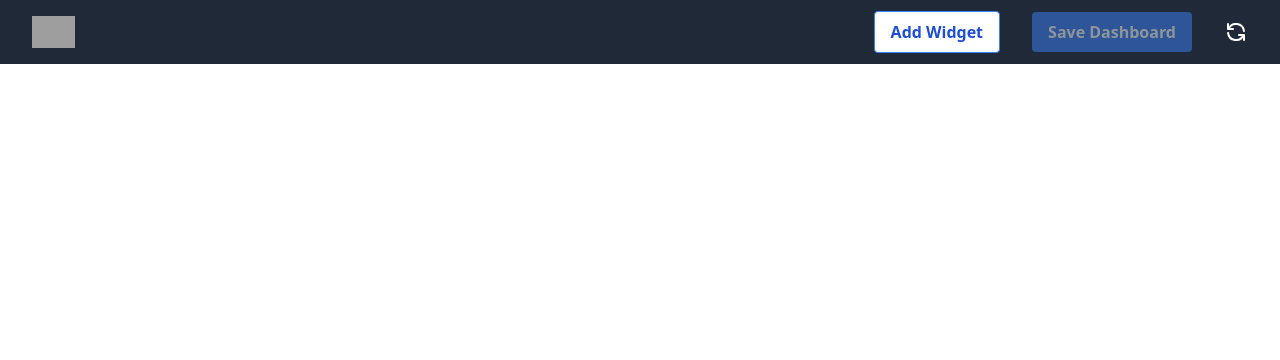
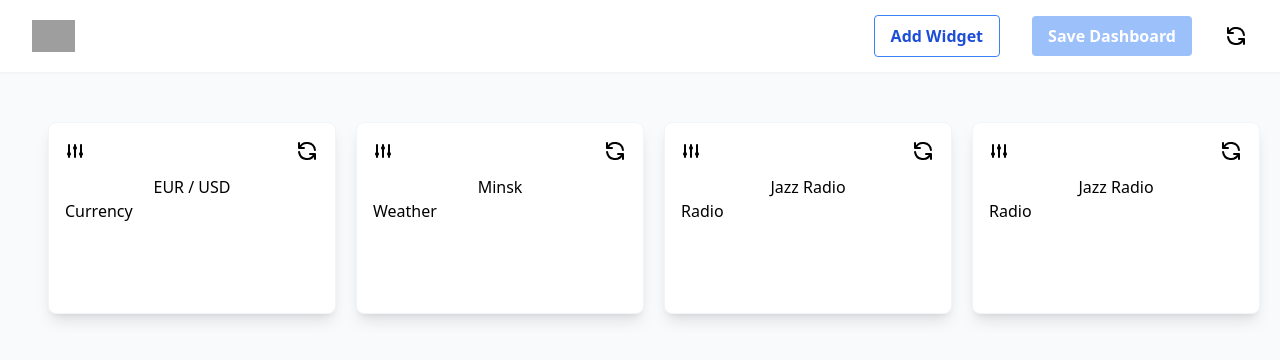
Before and after one commit to OlegSlavashevich/dashboard, a React (Create React App) app in the folder client/: page / in a window 1280 px wide. Shown: the top 360 px of the page. Built offline with nearby package versions, Linux system fonts and the light colour scheme; grey boxes are pictures that could not be loaded.

Commit message:
create base widgets markup

```diff
--- a/client/src/App.css
+++ b/client/src/App.css
@@ -1,38 +1,4 @@
-.App {
-  text-align: center;
+.content {
+  background-color: rgba(249, 250, 251, 1);
+  min-height: calc(100vh - 4.6rem);
 }
-
-.App-logo {
-  height: 40vmin;
-  pointer-events: none;
-}
-
-@media (prefers-reduced-motion: no-preference) {
-  .App-logo {
-    animation: App-logo-spin infinite 20s linear;
-  }
-}
-
-.App-header {
-  background-color: #282c34;
-  min-height: 100vh;
-  display: flex;
-  flex-direction: column;
-  align-items: center;
-  justify-content: center;
-  font-size: calc(10px + 2vmin);
-  color: white;
-}
-
-.App-link {
-  color: #61dafb;
-}
-
-@keyframes App-logo-spin {
-  from {
-    transform: rotate(0deg);
-  }
-  to {
-    transform: rotate(360deg);
-  }
-}
--- a/client/src/App.js
+++ b/client/src/App.js
@@ -1,7 +1,7 @@
 import './App.css';
 import { QueryClient, QueryClientProvider } from 'react-query';
 import Header from './components/Header';
-// import Currency from './components/Currensy';
+import WidgetList from './components/Widgets/WidgetList';
 
 const queryClient = new QueryClient();
 
@@ -9,6 +9,11 @@ function App() {
   return (
     <QueryClientProvider client={queryClient}>
       <Header />
+      <div className="content">
+        <div className="p-12">
+          <WidgetList />
+        </div>
+      </div>
     </QueryClientProvider>
   );
 }
--- a/client/src/components/Currency/index.js
+++ /dev/null
@@ -1,15 +0,0 @@
-import React from 'react';
-import { useQuery } from 'react-query';
-
-const Currency = () => {
-  const { data } = useQuery('currency', () =>
-    fetch('https://www.nbrb.by/api/exrates/currencies').then((res) => res.json())
-  );
-  return (
-    <div className="flex justify-center items-center h-[100vh]">
-      {JSON.stringify(data, null, 2)}
-    </div>
-  );
-};
-
-export default Currency;
--- a/client/src/components/Header/RefreshButton/index.js
+++ b/client/src/components/Header/RefreshButton/index.js
@@ -9,7 +9,6 @@ const RefreshButton = () => (
       viewBox="0 0 24 24"
       stroke="currentColor">
       <path
-        color="white"
         strokeLinecap="round"
         strokeLinejoin="round"
         strokeWidth="2"
--- a/client/src/components/Header/index.js
+++ b/client/src/components/Header/index.js
@@ -5,7 +5,7 @@ import SaveButton from './SaveButton';
 
 const Header = () => {
   return (
-    <nav className="bg-gray-800">
+    <nav className="border-b-2 border-gray-100 py-1">
       <div className="max-w-7xl mx-auto px-2 sm:px-6 lg:px-8">
         <div className="relative flex items-center justify-between h-16">
           <div className="flex-1 flex items-center justify-center sm:items-stretch sm:justify-start">
--- /dev/null
+++ b/client/src/components/UI/Widget/index.js
@@ -0,0 +1,42 @@
+/* eslint-disable react/prop-types */
+import React from 'react';
+
+const Widget = ({ children }) => {
+  return (
+    <div className="shadow-lg px-4 py-1 bg-white w-72 h-[12rem] rounded-lg border border-inherit border-slate-100">
+      <WidgetHeader />
+      {children}
+    </div>
+  );
+};
+
+const WidgetHeader = () => (
+  <div className="flex h-[3rem]">
+    <button>
+      <svg
+        xmlns="http://www.w3.org/2000/svg"
+        className="h-5 w-5"
+        viewBox="0 0 20 20"
+        fill="currentColor">
+        <path d="M5 4a1 1 0 00-2 0v7.268a2 2 0 000 3.464V16a1 1 0 102 0v-1.268a2 2 0 000-3.464V4zM11 4a1 1 0 10-2 0v1.268a2 2 0 000 3.464V16a1 1 0 102 0V8.732a2 2 0 000-3.464V4zM16 3a1 1 0 011 1v7.268a2 2 0 010 3.464V16a1 1 0 11-2 0v-1.268a2 2 0 010-3.464V4a1 1 0 011-1z" />
+      </svg>
+    </button>
+    <button className="ml-auto">
+      <svg
+        xmlns="http://www.w3.org/2000/svg"
+        className="h-6 w-6"
+        fill="none"
+        viewBox="0 0 24 24"
+        stroke="currentColor">
+        <path
+          strokeLinecap="round"
+          strokeLinejoin="round"
+          strokeWidth="2"
+          d="M4 4v5h.582m15.356 2A8.001 8.001 0 004.582 9m0 0H9m11 11v-5h-.581m0 0a8.003 8.003 0 01-15.357-2m15.357 2H15"
+        />
+      </svg>
+    </button>
+  </div>
+);
+
+export default Widget;
--- /dev/null
+++ b/client/src/components/Widgets/Currency/index.js
@@ -0,0 +1,29 @@
+import React from 'react';
+import Widget from '../../UI/Widget';
+// import { useQuery } from 'react-query';
+
+/**
+  config: {
+    id: number,
+    type: 'string (currency | ...)',
+    data: {
+      ....
+    }
+  }
+ */
+
+const Currency = (config) => {
+  // const { data } = useQuery('currency', () =>
+  //   fetch('https://www.nbrb.by/api/exrates/currencies').then((res) => res.json())
+  // );
+  return (
+    <Widget>
+      <div className="flex justify-center">
+        <div>EUR / USD</div>
+      </div>
+      {config.text}
+    </Widget>
+  );
+};
+
+export default Currency;
--- /dev/null
+++ b/client/src/components/Widgets/Radio/index.js
@@ -0,0 +1,15 @@
+import React from 'react';
+import Widget from '../../UI/Widget';
+
+const Radio = (config) => {
+  return (
+    <Widget>
+      <div className="flex justify-center">
+        <div>Jazz Radio</div>
+      </div>
+      {config.text}
+    </Widget>
+  );
+};
+
+export default Radio;
--- /dev/null
+++ b/client/src/components/Widgets/Weather/index.js
@@ -0,0 +1,15 @@
+import React from 'react';
+import Widget from '../../UI/Widget';
+
+const Weather = (config) => {
+  return (
+    <Widget>
+      <div className="flex justify-center">
+        <div>Minsk</div>
+      </div>
+      {config.text}
+    </Widget>
+  );
+};
+
+export default Weather;
--- /dev/null
+++ b/client/src/components/Widgets/WidgetControler.js
@@ -0,0 +1,21 @@
+/* eslint-disable react/prop-types */
+import React from 'react';
+import Currency from './Currency';
+import Weather from './Weather';
+import Radio from './Radio';
+
+const widgets = {
+  currency: Currency,
+  weather: Weather,
+  radio: Radio
+};
+
+const WidgetControler = (props) => {
+  const type = props.type;
+
+  const Component = widgets[type];
+
+  return <Component {...props} />;
+};
+
+export default WidgetControler;
--- /dev/null
+++ b/client/src/components/Widgets/WidgetList.js
@@ -0,0 +1,39 @@
+import React from 'react';
+import WidgetControler from './WidgetControler';
+
+const widgetsConfig = [
+  {
+    id: 1,
+    type: 'currency',
+    text: 'Currency'
+  },
+  {
+    id: 2,
+    type: 'weather',
+    text: 'Weather'
+  },
+  {
+    id: 3,
+    type: 'radio',
+    text: 'Radio'
+  },
+  {
+    id: 4,
+    type: 'radio',
+    text: 'Radio'
+  }
+];
+
+const WidgetList = () => {
+  return (
+    <div className="grid grid-cols-1 gap-2 md:grid-cols-2 md:gap-8  lg:grid-cols-3 lg:gap-12 xl:grid-cols-4">
+      {widgetsConfig.map((widgetConfig) => (
+        <div key={widgetConfig.id} className="m-auto">
+          <WidgetControler {...widgetConfig} />
+        </div>
+      ))}
+    </div>
+  );
+};
+
+export default WidgetList;
```
Also changed, not shown: client/src/components/UI/Modal/index.js (added).
